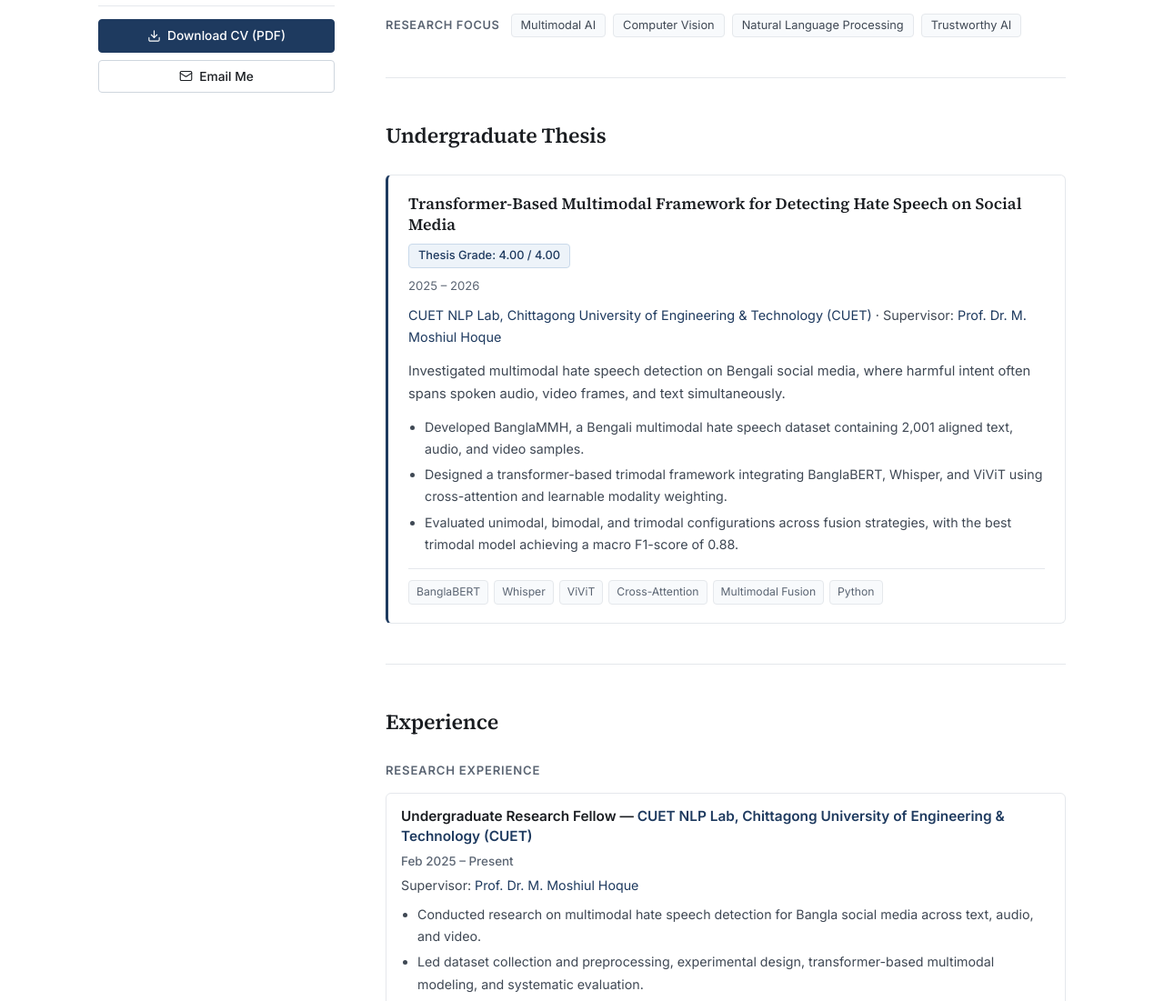
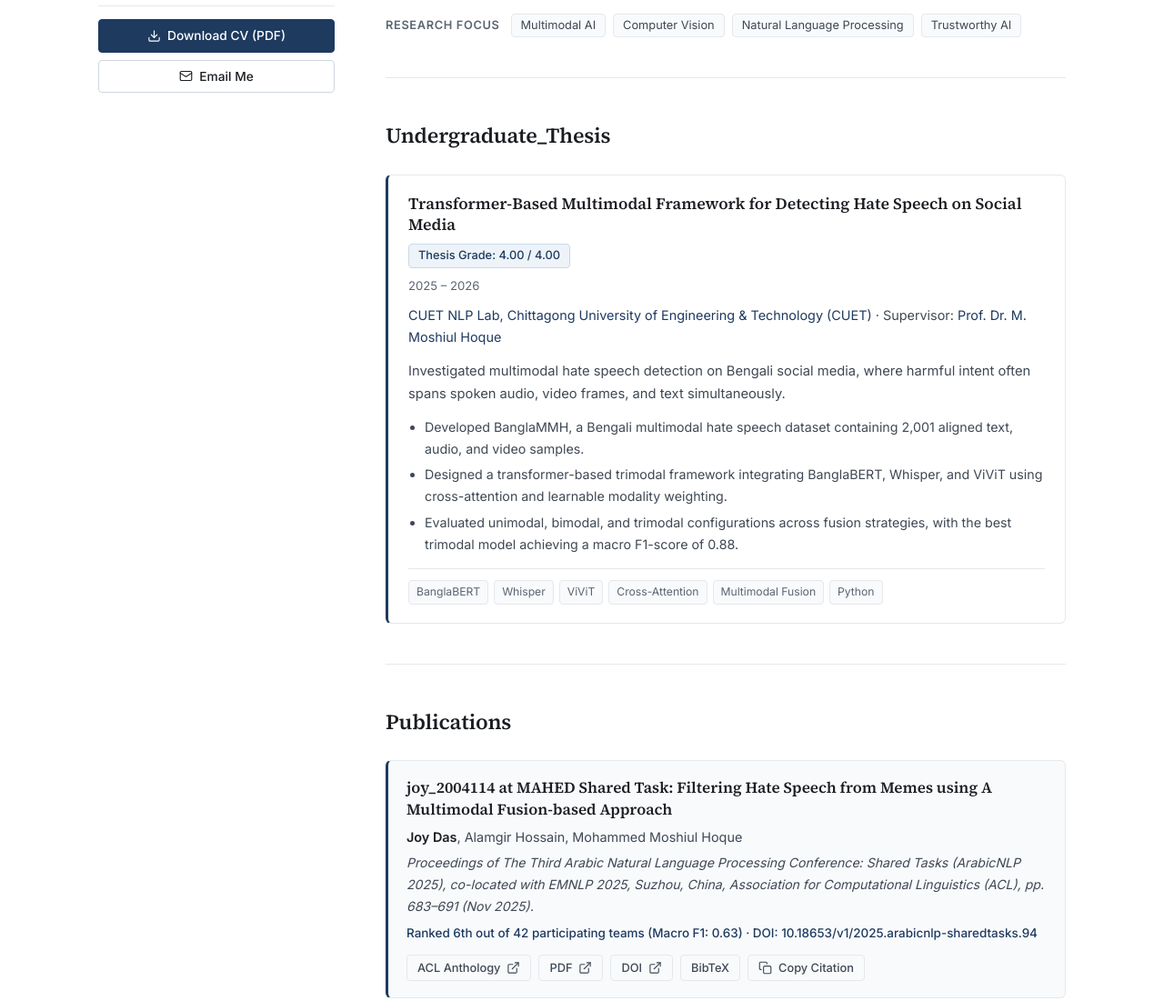
Before and after one commit to Joy2004114/Joy2004114.github.io, a plain HTML site: page index.html in a window 1280 px wide. Shown: the part 500-1601 px from the top of the page at 91% size. Drawn offline with Linux system fonts and the light colour scheme.

Commit message:
Update index.html

```diff
--- a/index.html
+++ b/index.html
@@ -81,8 +81,13 @@
         <section class="content-section" id="home" aria-label="Introduction"></section>
 
         <section class="content-section" id="thesis" aria-labelledby="heading-thesis">
-          <h2 class="section-heading" id="heading-thesis">Undergraduate Thesis</h2>
+          <h2 class="section-heading" id="heading-thesis">Undergraduate_Thesis</h2>
           <div id="thesis-content"></div>
+        </section>
+
+        <section class="content-section" id="publications" aria-labelledby="heading-publications">
+          <h2 class="section-heading" id="heading-publications">Publications</h2>
+          <div class="pub-list" id="publications-list"></div>
         </section>
 
         <section class="content-section" id="experience" aria-labelledby="heading-experience">
@@ -93,11 +98,6 @@
         <section class="content-section" id="projects" aria-labelledby="heading-projects">
           <h2 class="section-heading" id="heading-projects">Selected Projects</h2>
           <div class="project-list" id="projects-list"></div>
-        </section>
-
-        <section class="content-section" id="publications" aria-labelledby="heading-publications">
-          <h2 class="section-heading" id="heading-publications">Publications</h2>
-          <div class="pub-list" id="publications-list"></div>
         </section>
 
         <section class="content-section" id="education" aria-labelledby="heading-education">
```
